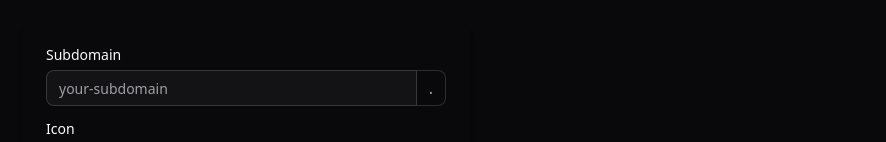
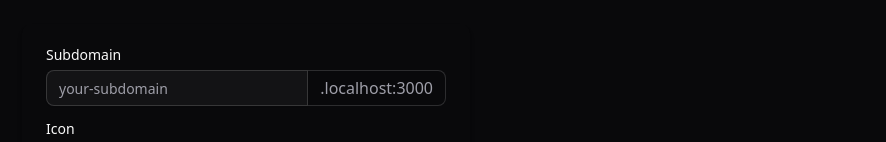
Before and after one commit to vercel-labs/isr-platform-shield, a Next.js app in the folder apps/core/: page / in a window 1280 px wide. Shown: the part 323-465 px from the top of the page, without its empty margins (394-1280 px from the left). Built offline with nearby package versions, Linux system fonts and the light colour scheme.

Commit message:
turbo config

```diff
--- a/apps/core/app/page.tsx
+++ b/apps/core/app/page.tsx
@@ -1,5 +1,6 @@
 import Link from 'next/link';
 import { SubdomainForm } from './subdomain-form';
+import { getRootDomain } from '@platform/config';
 
 export default async function HomePage() {
   return (
@@ -24,7 +25,7 @@ export default async function HomePage() {
         </div>
 
         <div className="mt-8 shadow-md rounded-lg p-6">
-          <SubdomainForm host={process.env.CACHE_LAYER_HOST} />
+          <SubdomainForm host={getRootDomain()} />
         </div>
       </div>
     </div>
```
Also changed, not shown: 1 other file (tests, documents, lock files or other folders).
